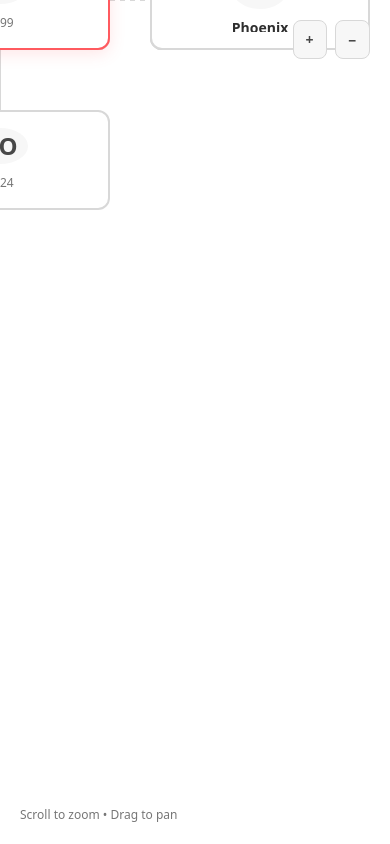
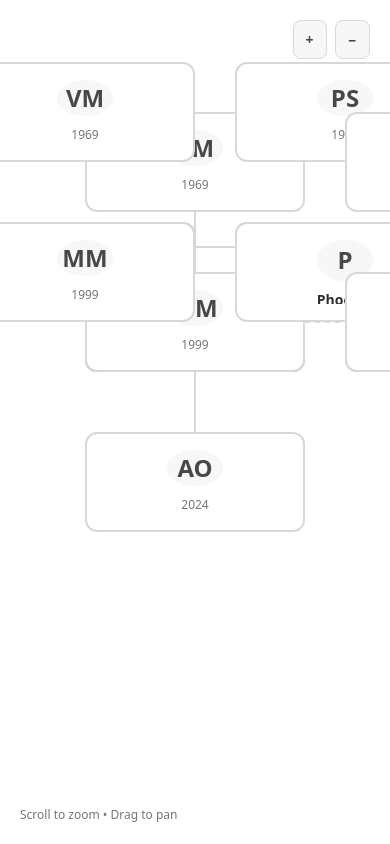
Before and after one commit to do4k/familytree, a Next.js app: page / in a window 390 px wide. Built offline with nearby package versions, Linux system fonts and the light colour scheme.

Commit message:
Fix pan and initial position

```diff
--- a/src/components/FamilyTree.tsx
+++ b/src/components/FamilyTree.tsx
@@ -56,10 +56,15 @@ function PersonCard({ person, onClick, isSelected }: { person: Person; onClick:
   const birthYear = person.birthDate ? new Date(person.birthDate).getFullYear() : "";
   const deathYear = person.deathDate ? new Date(person.deathDate).getFullYear() : "";
 
+  const handleClick = (e: React.MouseEvent) => {
+    e.stopPropagation();
+    onClick();
+  };
+
   return (
     <div
       className={`tree-person ${person.isYou ? "is-you" : ""} ${isSelected ? "selected" : ""}`}
-      onClick={onClick}
+      onClick={handleClick}
     >
       <div className="tree-avatar">{initials}</div>
       <div className="tree-name">{person.firstName} {person.lastName}</div>
@@ -199,12 +204,21 @@ export default function FamilyTree({ family }: FamilyTreeProps) {
   const [selectedPerson, setSelectedPerson] = useState<Person | null>(null);
   const [scale, setScale] = useState(1);
   const [offset, setOffset] = useState({ x: 0, y: 0 });
+  const [dragging, setDragging] = useState(false);
   const containerRef = useRef<HTMLDivElement>(null);
-  const isDragging = useRef(false);
   const lastPos = useRef({ x: 0, y: 0 });
 
   const root = selectedPerson || family.people[family.rootId];
   const positions = calculateTreeLayout(root, family);
+
+  useEffect(() => {
+    if (typeof window !== "undefined") {
+      setOffset({
+        x: window.innerWidth / 2,
+        y: window.innerHeight / 2 - 100
+      });
+    }
+  }, []);
 
   const handleWheel = useCallback((e: WheelEvent) => {
     e.preventDefault();
@@ -221,12 +235,12 @@ export default function FamilyTree({ family }: FamilyTreeProps) {
   }, [handleWheel]);
 
   const handleMouseDown = (e: React.MouseEvent) => {
-    isDragging.current = true;
+    setDragging(true);
     lastPos.current = { x: e.clientX, y: e.clientY };
   };
 
   const handleMouseMove = (e: React.MouseEvent) => {
-    if (!isDragging.current) return;
+    if (!dragging) return;
     setOffset(o => ({
       x: o.x + e.clientX - lastPos.current.x,
       y: o.y + e.clientY - lastPos.current.y
@@ -235,7 +249,7 @@ export default function FamilyTree({ family }: FamilyTreeProps) {
   };
 
   const handleMouseUp = () => {
-    isDragging.current = false;
+    setDragging(false);
   };
 
   const renderLines = (): ReactNode[] => {
@@ -337,7 +351,7 @@ export default function FamilyTree({ family }: FamilyTreeProps) {
         width: "100vw",
         height: "100vh",
         overflow: "hidden",
-        cursor: isDragging.current ? "grabbing" : "grab",
+        cursor: dragging ? "grabbing" : "grab",
         background: "var(--background)",
         position: "relative",
       }}
```
